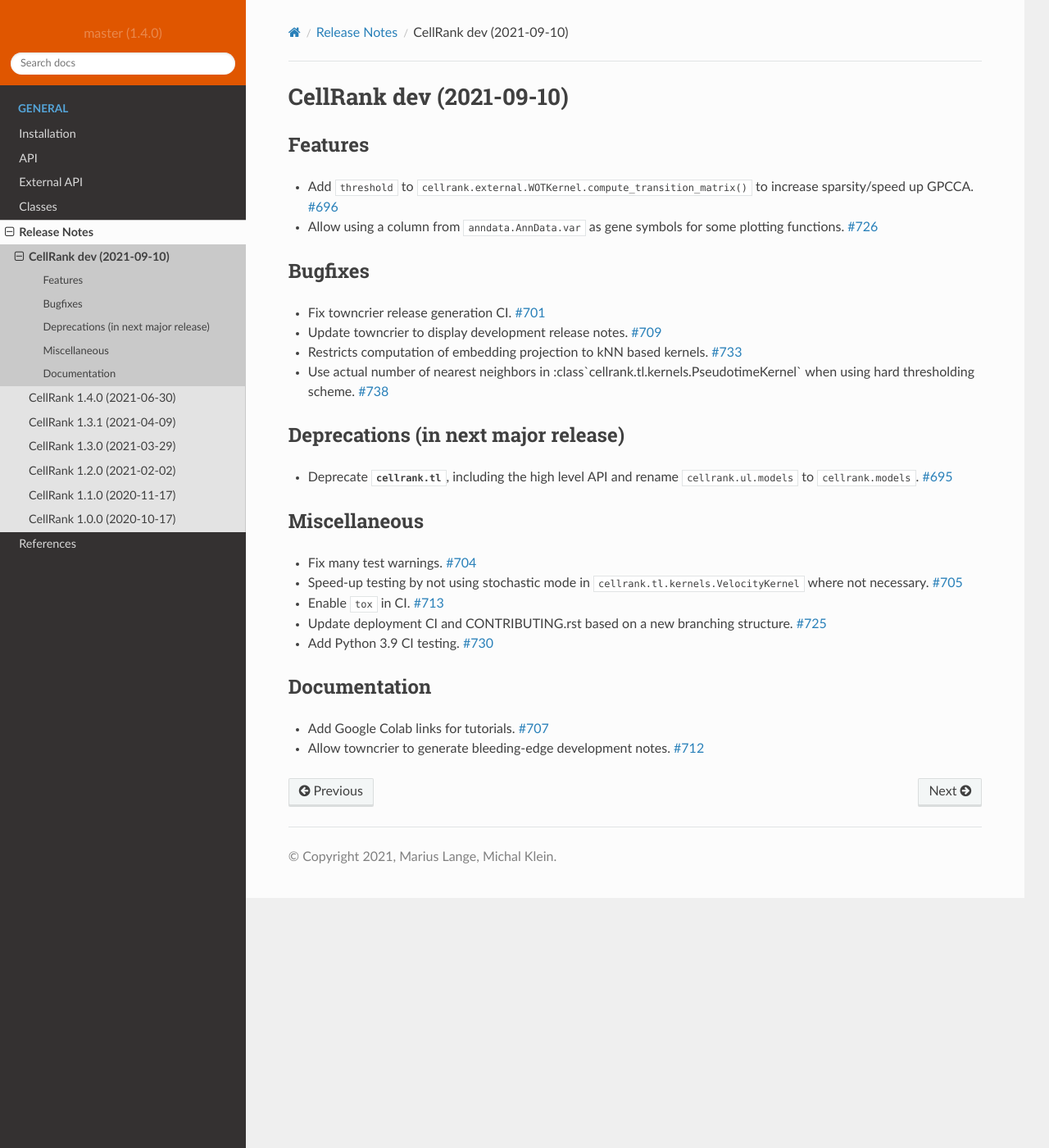
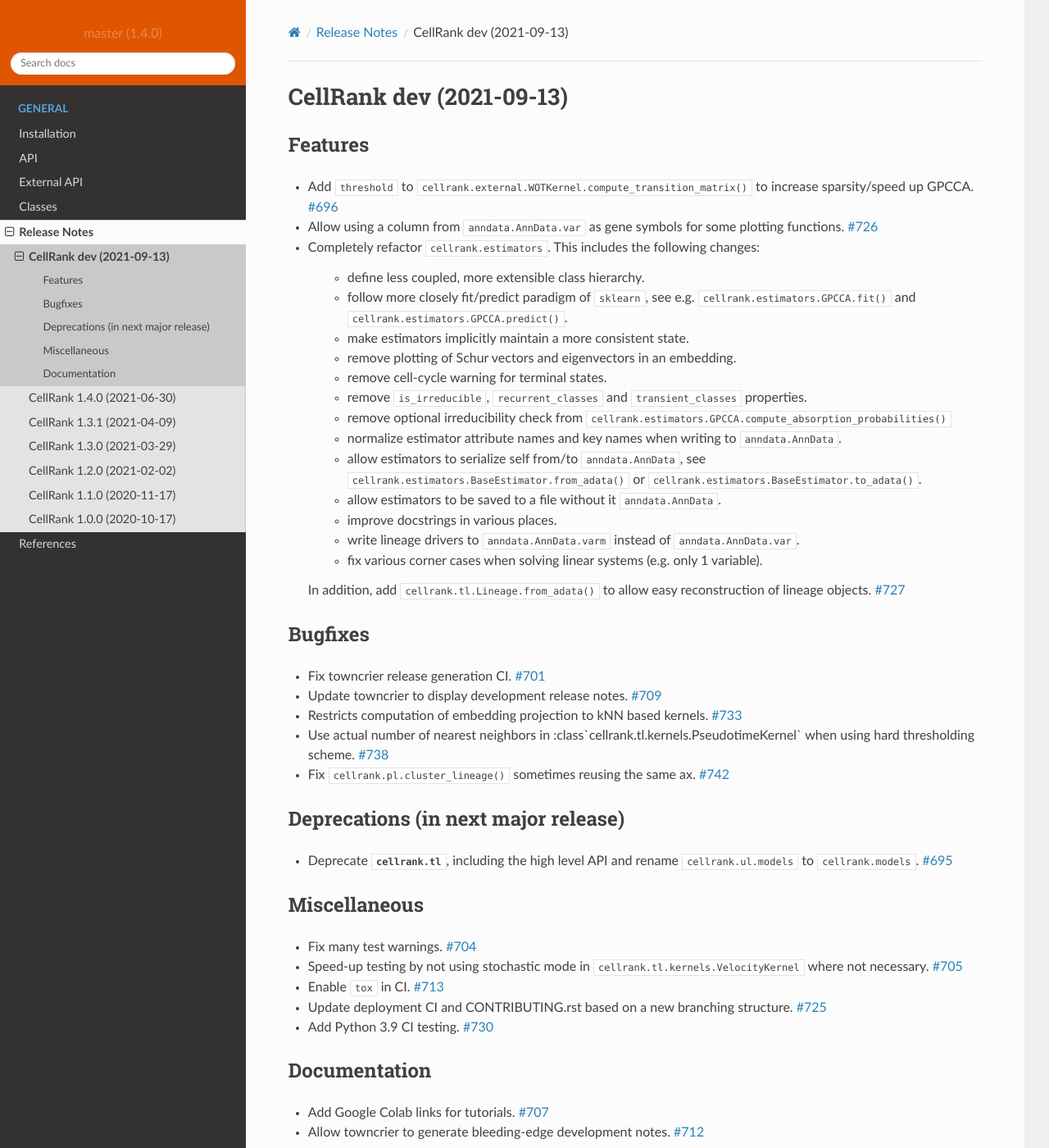
Before and after one commit to theislab/cellrank, a Sphinx documentation site: the page built from docs/source/release/notes-dev.rst, in a window 1280 px wide and 1400 px high. Shown: the whole window at 82% size. Built offline with Sphinx 7.4.7 and the Read the Docs theme 2.0.0, drawn with Linux system fonts in a browser that asks for light colours; pages that are not in the unit, such as notebooks, are missing from menus.

Commit message:
Fix warnings

```diff
--- a/docs/source/release/changelog/727.feature.rst
+++ b/docs/source/release/changelog/727.feature.rst
@@ -15,4 +15,5 @@
     - improve docstrings in various places.
     - write lineage drivers to :attr:`anndata.AnnData.varm` instead of :attr:`anndata.AnnData.var`.
     - fix various corner cases when solving linear systems (e.g. only 1 variable).
-    - internally reconstruct :class:`cellrank.tl.Lineage` using :meth:`cellrank.tl.Lineage.from_adata`.
+
+In addition, add :meth:`cellrank.tl.Lineage.from_adata` to allow easy reconstruction of lineage objects.
--- /dev/null
+++ b/docs/source/release/changelog/737.bugfix.rst
@@ -0,0 +1 @@
+Fix :meth:`cellrank.external.kernels.WOTKernel.compute_transition_matrix` silently ignoring unexpected kwargs.
--- a/docs/source/release/notes-dev.rst
+++ b/docs/source/release/notes-dev.rst
@@ -1,4 +1,4 @@
-CellRank dev (2021-09-10)
+CellRank dev (2021-09-13)
 =========================
 
 Features
@@ -10,6 +10,27 @@
 
 - Allow using a column from :attr:`anndata.AnnData.var` as gene symbols for some plotting functions.
   `#726 <https://github.com/theislab/cellrank/pull/726>`__
+
+- Completely refactor :mod:`cellrank.estimators`. This includes the following changes:
+
+      - define less coupled, more extensible class hierarchy.
+      - follow more closely fit/predict paradigm of :mod:`sklearn`, see e.g.
+        :meth:`cellrank.estimators.GPCCA.fit` and :meth:`cellrank.estimators.GPCCA.predict`.
+      - make estimators implicitly maintain a more consistent state.
+      - remove plotting of Schur vectors  and eigenvectors in an embedding.
+      - remove cell-cycle warning for terminal states.
+      - remove ``is_irreducible``, ``recurrent_classes`` and ``transient_classes`` properties.
+      - remove optional irreducibility check from :meth:`cellrank.estimators.GPCCA.compute_absorption_probabilities`
+      - normalize estimator attribute names and key names when writing to :class:`anndata.AnnData`.
+      - allow estimators to serialize self from/to :class:`anndata.AnnData`, see
+        :meth:`cellrank.estimators.BaseEstimator.from_adata` or :meth:`cellrank.estimators.BaseEstimator.to_adata`.
+      - allow estimators to be saved to a file without it :class:`anndata.AnnData`.
+      - improve docstrings in various places.
+      - write lineage drivers to :attr:`anndata.AnnData.varm` instead of :attr:`anndata.AnnData.var`.
+      - fix various corner cases when solving linear systems (e.g. only 1 variable).
+
+  In addition, add :meth:`cellrank.tl.Lineage.from_adata` to allow easy reconstruction of lineage objects.
+  `#727 <https://github.com/theislab/cellrank/pull/727>`__
 
 
 Bugfixes
@@ -27,6 +48,9 @@
 - Use actual number of nearest neighbors in :class`cellrank.tl.kernels.PseudotimeKernel`
   when using hard thresholding scheme.
   `#738 <https://github.com/theislab/cellrank/pull/738>`__
+
+- Fix :func:`cellrank.pl.cluster_lineage` sometimes reusing the same ax.
+  `#742 <https://github.com/theislab/cellrank/pull/742>`__
 
 
 Deprecations (in next major release)
```
Also changed, not shown: 2 other files.
